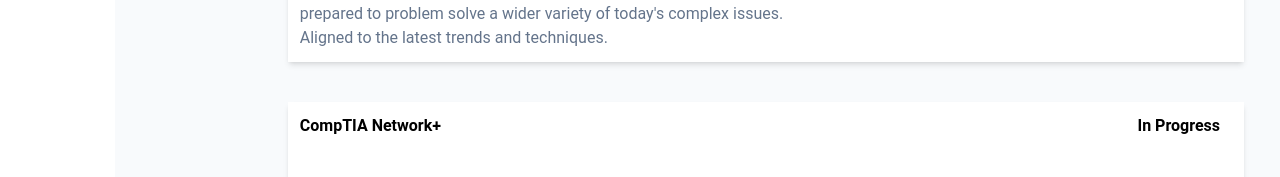
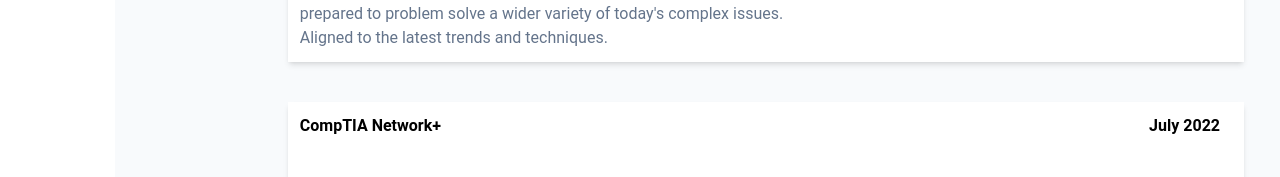
Before and after one commit to Sma-Das/next-portfolio-app, a Next.js app: page / in a window 1280 px wide. Shown: the part 3402-3579 px from the top of the page. Built offline with nearby package versions, Linux system fonts and the light colour scheme.

Commit message:
Update certifications

```diff
--- a/sections/certifications.tsx
+++ b/sections/certifications.tsx
@@ -15,7 +15,7 @@ const certifcations = [
   {
     heading: "CompTIA Network+",
     location: "CompTIA",
-    duration: "In Progress",
+    duration: "July 2022",
     gridImage: "/assets/certifications/network_plus.png",
     description:
       "The CompTIA Network+ validates the technical skills needed to securely establish, maintain and troubleshoot the essential networks that businesses rely on.\n" +
```
